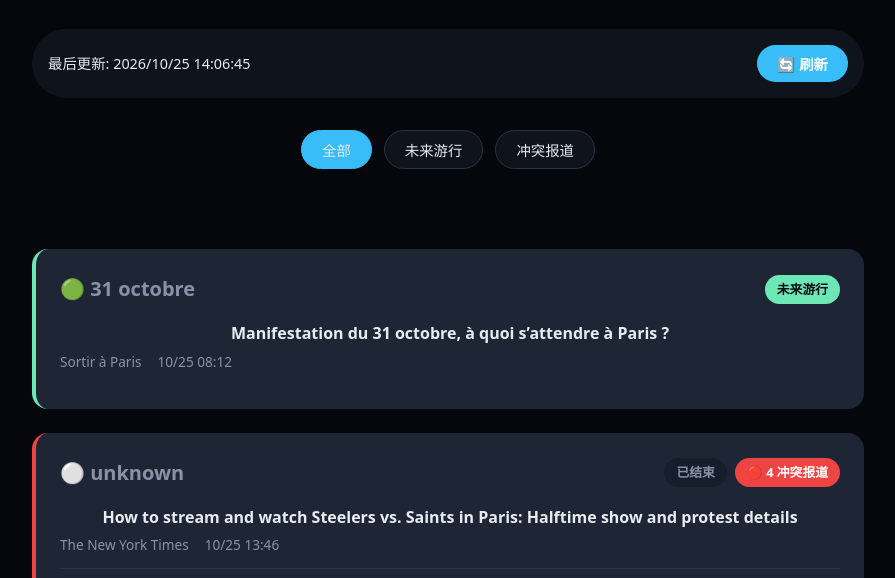
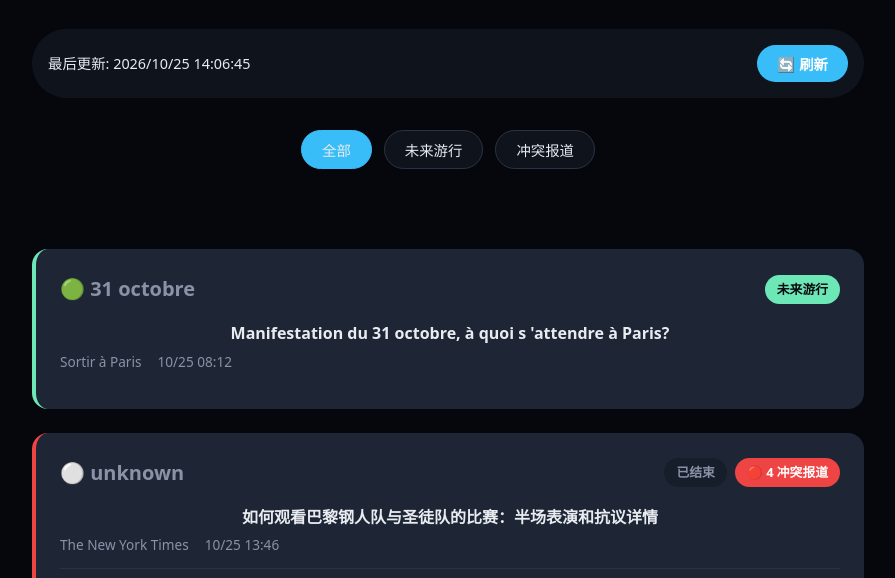
Before and after one commit to 1647371283/paris-monitor, a website: page docs/index.html in a window 1280 px wide. Shown: the part 196-774 px from the top of the page, without its empty margins (192-1087 px from the left). Drawn offline with Linux system fonts and the light colour scheme.

Commit message:
fix: 恢复 titleZh 字段名（后端实际使用驼峰式）

```diff
--- a/docs/index.html
+++ b/docs/index.html
@@ -210,7 +210,7 @@
                     <div>${e.articles.slice(0, 5).map(a => `
                         <div class="article">
                             <a href="${a.link}" target="_blank" class="article-title">
-                                ${a.title_zh || a.title}
+                                ${a.titleZh || a.title}
                             </a>
                             <div class="article-meta">
                                 <span>${a.source}</span>
```
